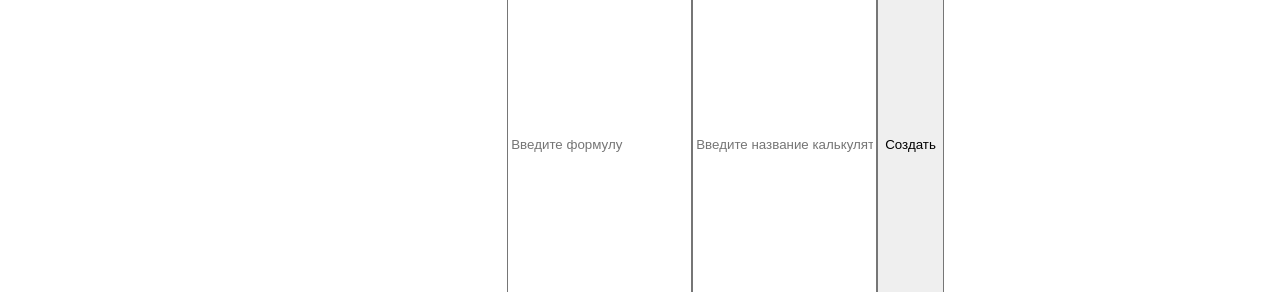
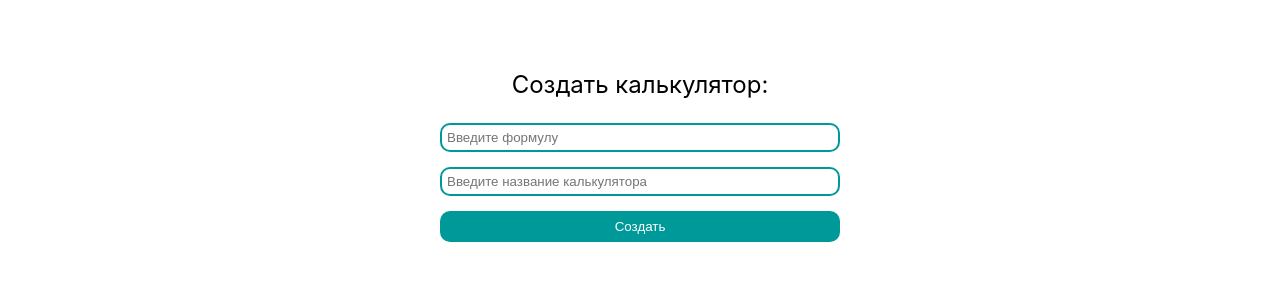
Before and after one commit to mveu-code/calculator-react, a React (Create React App) app in the folder frontend/: page /admin in a window 1280 px wide. Shown: the part 256-548 px from the top of the page. Built offline with nearby package versions, Linux system fonts and the light colour scheme; the HTML template or start-up script is replaced by a standard one.

Commit message:
Change style of admin page

```diff
--- a/frontend/src/views/Admin.css
+++ b/frontend/src/views/Admin.css
@@ -1,6 +1,32 @@
 .Admin .content {
     min-height: calc(100vh - 70px - 70px);
     display: flex;
-    flex-direction: row;
+    flex-direction: column;
     justify-content: center;
+    margin-left: auto;
+    margin-right: auto;
+    width: 400px;
+    max-width: 100%;
+    flex-wrap: wrap;
 }
+
+.Admin .content input {
+    margin-bottom: 15px;
+    padding: 5px;
+    border-radius: 10px;
+    border-color: #009999;
+    border-style: solid;
+}
+
+.Admin .content button {
+    padding: 8px;
+    border-radius: 10px;
+    border-style: none;
+    background-color: #009999;
+    color: white;
+}
+
+.Admin .content p {
+    text-align: center;
+    font-size: x-large;
+}
--- a/frontend/src/views/Admin.js
+++ b/frontend/src/views/Admin.js
@@ -1,4 +1,3 @@
-// import { useState, useEffect } from 'react';
 import React from 'react';
 import Header from '../components/Header';
 import Footer from '../components/Footer';
@@ -8,8 +7,6 @@ function Admin() {
   function AddCalc() {
     const formula = document.getElementById('formula').value
     const nameCalc = document.getElementById('name').value
-
-    let message
 
     const data = {
       nameCalc: nameCalc,
@@ -36,7 +33,7 @@ function Admin() {
       <div className='Admin'>
         <div className='content'>
           <p>Создать калькулятор:</p>
-                    <input id="formula" type="text"placeholder="Введите формулу"></input>
+          <input id="formula" type="text" placeholder="Введите формулу"></input>
           <input id="name" type="text" placeholder="Введите название калькулятора"></input>
           <button id="create" onClick={() => AddCalc()}>Создать</button>
         </div>
@@ -45,4 +42,5 @@ function Admin() {
     </>
   );
 }
+
 export default Admin;
```
Lines whose indentation alone changed are shown as unchanged.
